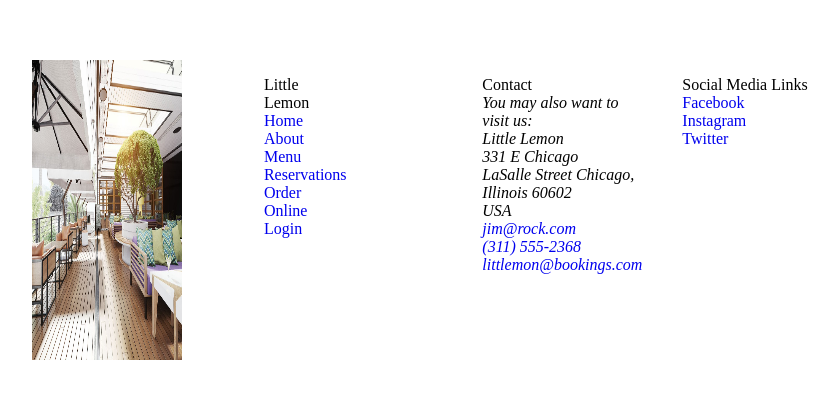
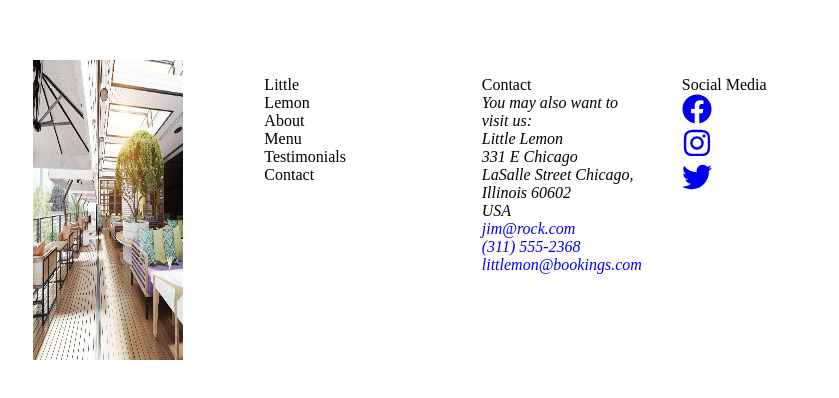
Before and after one commit to marventures/little-lemon-booking-website, a React (Create React App) app: page / in a window 1280 px wide. Shown: the part 3220-3618 px from the top of the page, without its empty margins (159-998 px from the left). Built offline with nearby package versions, Linux system fonts and the light colour scheme.

Commit message:
Refactor code using map function

```diff
--- a/src/components/Footer/Footer.js
+++ b/src/components/Footer/Footer.js
@@ -1,32 +1,49 @@
 import React from 'react';
 import restaurant from '../../assets/restaurant.jpg';
 import './Footer.styles.css';
+import { links, contacts, socials } from '../../data';
+import { Link as LinkS } from 'react-scroll';
 
 const Footer = () => {
+  // NAVLINKS
+  const navLinks = links.map(({ link, id }) => {
+    return (
+      <li key={id}>
+        <LinkS to={link} smooth duration={550} className='footer-links'>
+          {link}
+        </LinkS>
+      </li>
+    );
+  });
+
+  //CONTACTS
+  const contactLinks = contacts.map(({ link, id, title }) => {
+    return (
+      <li key={id}>
+        <a href={link}>{title}</a>
+      </li>
+    );
+  });
+
+  // SOCIAL LINKS
+
+  const socialLinks = socials.map(({ id, child, link }) => {
+    return (
+      <li key={id}>
+        <a href={link} target={'_blank'} rel='noreferrer'>
+          {child}
+        </a>
+      </li>
+    );
+  });
+
   return (
     <footer name='contact'>
       <nav className='footer-container'>
         <img src={restaurant} className='footer-photo' alt='logo' />
         <ul className='grid-item-nav'>
           <p>Little Lemon</p>
-          <li>
-            <a href='/home'>Home</a>
-          </li>
-          <li>
-            <a href='/about'>About</a>
-          </li>
-          <li>
-            <a href='/menu'>Menu</a>
-          </li>
-          <li>
-            <a href='/reservations'>Reservations</a>
-          </li>
-          <li>
-            <a href='/order'>Order Online</a>
-          </li>
-          <li>
-            <a href='/login'>Login</a>
-          </li>
+          {navLinks}
         </ul>
 
         <ul className='grid-item-contact'>
@@ -41,35 +58,13 @@ const Footer = () => {
             LaSalle Street Chicago, Illinois 60602
             <br />
             USA
-            <li>
-              <a href='mailto:jim@rock.com'>jim@rock.com</a>
-            </li>
-            <li>
-              <a href='tel:+13115552368'>(311) 555-2368</a>
-            </li>
-            <li>
-              <a href='mailto:littlemon@bookings.com'>littlemon@bookings.com</a>
-            </li>
+            {contactLinks}
           </address>
         </ul>
 
         <ul className='grid-item-socials'>
-          <p>Social Media Links</p>
-          <li>
-            <a href='https://facebook.com' target={'_blank'} rel='noreferrer'>
-              Facebook
-            </a>
-          </li>
-          <li>
-            <a href='https://instagram.com' target={'_blank'} rel='noreferrer'>
-              Instagram
-            </a>
-          </li>
-          <li>
-            <a href='https://twitter.com' target={'_blank'} rel='noreferrer'>
-              Twitter
-            </a>
-          </li>
+          <p>Social Media</p>
+          {socialLinks}
         </ul>
       </nav>
     </footer>
--- a/src/components/Footer/Footer.styles.css
+++ b/src/components/Footer/Footer.styles.css
@@ -13,6 +13,10 @@ footer {
   width: 150px;
   height: 300px;
   grid-column: 3 / span 2;
+}
+
+.footer-links {
+  text-transform: capitalize;
 }
 
 .grid-item-nav {
--- a/src/data.js
+++ b/src/data.js
@@ -21,21 +21,41 @@ export const links = [
   },
 ];
 
-// SOCIAL LINKS
-export const socialLinks = [
+// FOOTER CONTACT
+
+export const contacts = [
+  {
+    id: 1,
+    link: 'mailto:jim@rock.com',
+    title: 'jim@rock.com',
+  },
+  {
+    id: 2,
+    link: 'tel:+13115552368',
+    title: '(311) 555-2368',
+  },
+  {
+    id: 3,
+    link: 'mailto:littlemon@bookings.com',
+    title: 'littlemon@bookings.com',
+  },
+];
+
+// FOOTER SOCIAL LINKS
+export const socials = [
   {
     id: 1,
     child: <FaFacebook size={30} />,
-    href: 'https://linkedin.com',
+    link: 'https://facebook.com',
   },
   {
     id: 2,
     child: <FaInstagram size={30} />,
-    href: 'https://facebook.com/',
+    link: 'https://instagram.com/',
   },
   {
     id: 4,
     child: <FaTwitter size={30} />,
-    href: 'https://twitter.com/',
+    link: 'https://twitter.com/',
   },
 ];
```
